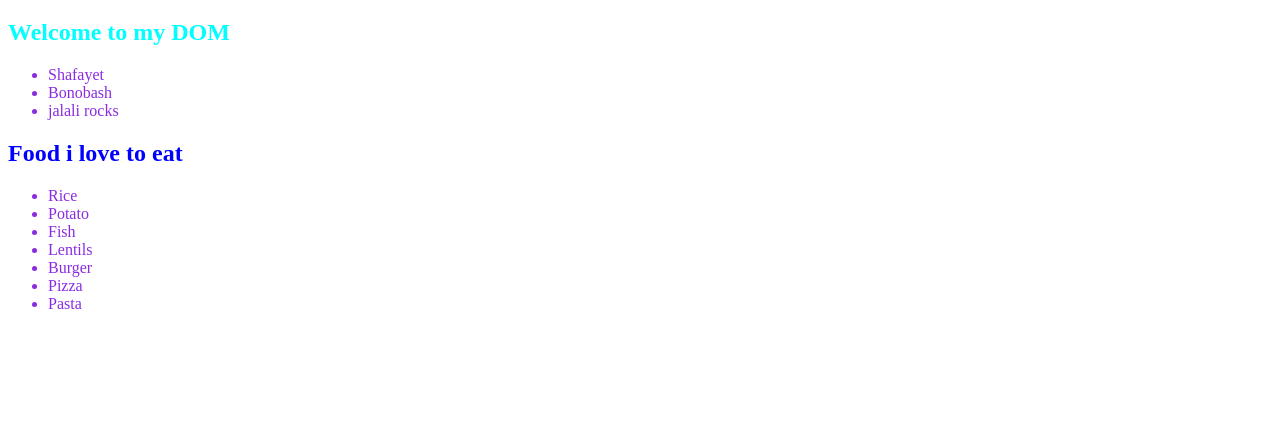
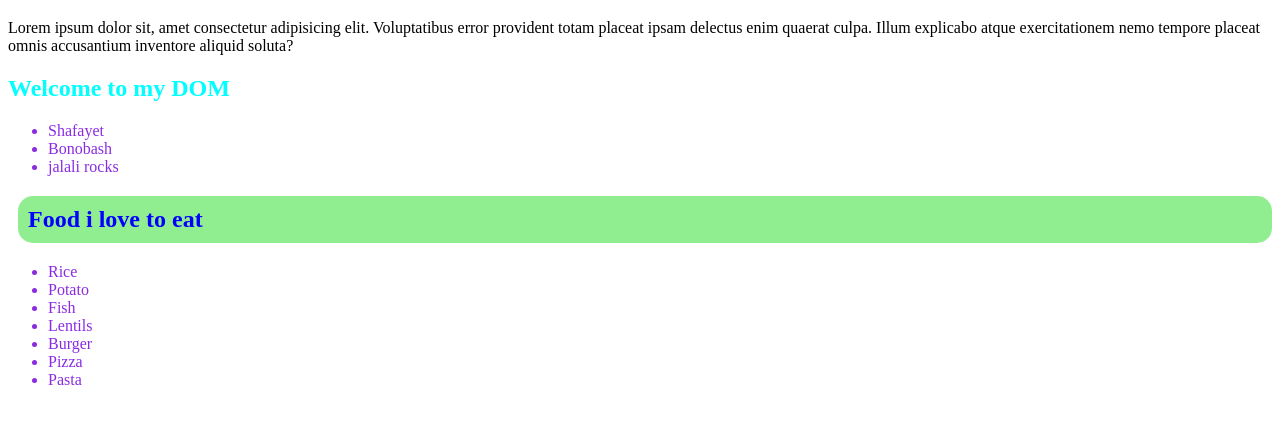
Before and after one commit to Mohsin018/Tour-Of-DOM, a plain HTML site: page index.html in a window 1280 px wide. Shown: the part 61-484 px from the top of the page. Drawn offline with Linux system fonts and the light colour scheme.

Commit message:
Dom tour

```diff
--- a/index.html
+++ b/index.html
@@ -15,6 +15,10 @@
             color: blue;
         }
 
+        .bg-color{
+            color: brown;
+        }
+
 
     </style>
 </head>
@@ -30,7 +34,10 @@
             <li>Jalali Set</li>
         </ul> -->
 
-        <section>
+        <section id="old-dhaka">
+            <p>
+                Lorem ipsum dolor sit, amet consectetur adipisicing elit. <span> Voluptatibus </span>error provident totam placeat ipsam delectus <span> enim </span> quaerat culpa. Illum explicabo atque exercitationem nemo tempore placeat omnis accusantium inventore aliquid soluta?
+            </p>
             <h1>Welcome to my DOM</h1>
         <ul>
             <li>Shafayet</li>
@@ -109,6 +116,31 @@
         for(const heading of allHeadings){
             console.log(heading.innerText);
         }
+
+        //queryselectorall
+        const spanElements = document.querySelectorAll('#old-dhaka p span');
+        for(const span of spanElements){
+            console.log(span.innerText);
+        }
+
+        //access css by using dom
+        const foodElement = document.getElementById('food-title');
+        foodElement.style.color //or
+        foodElement.style.color = 'blue'
+        foodElement.style.backgroundColor = 'lightgreen';
+        foodElement.style.borderRadius = '15px';
+        foodElement.style.padding = '10px';
+        foodElement.style.marginLeft = '10px';
+        foodElement.style.border = '2px';
+
+        //you can also add a class in code by using dom
+        foodElement.classList.add('bg-color');
+
+        //to access the attribute
+        foodElement.getAttribute
+
+        //set attribute
+        foodElement.setAttribute('title', 'Title or tooltip by js');
     </script>
     <script src="js/hello.js"></script>
 </body>
```
